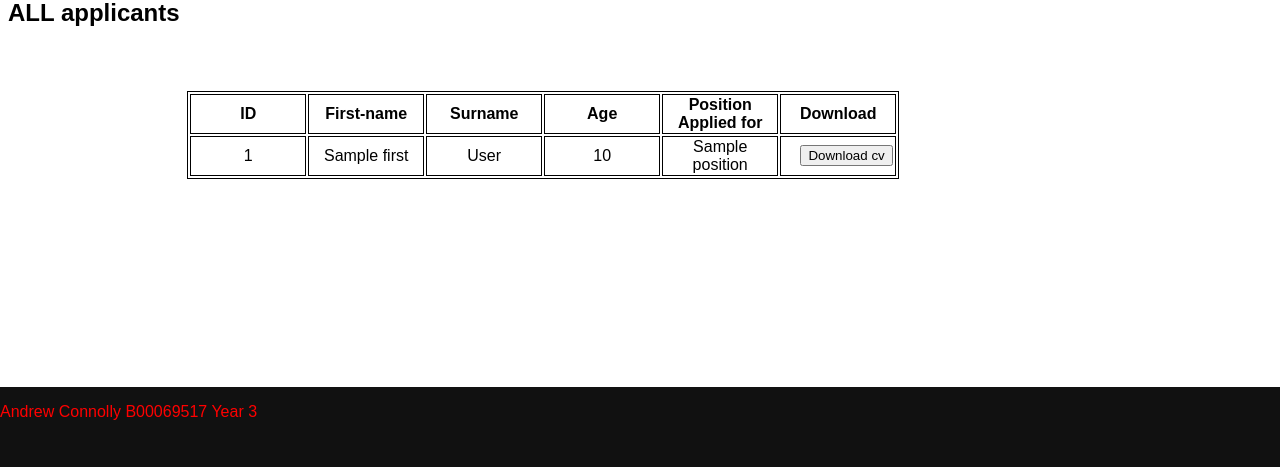
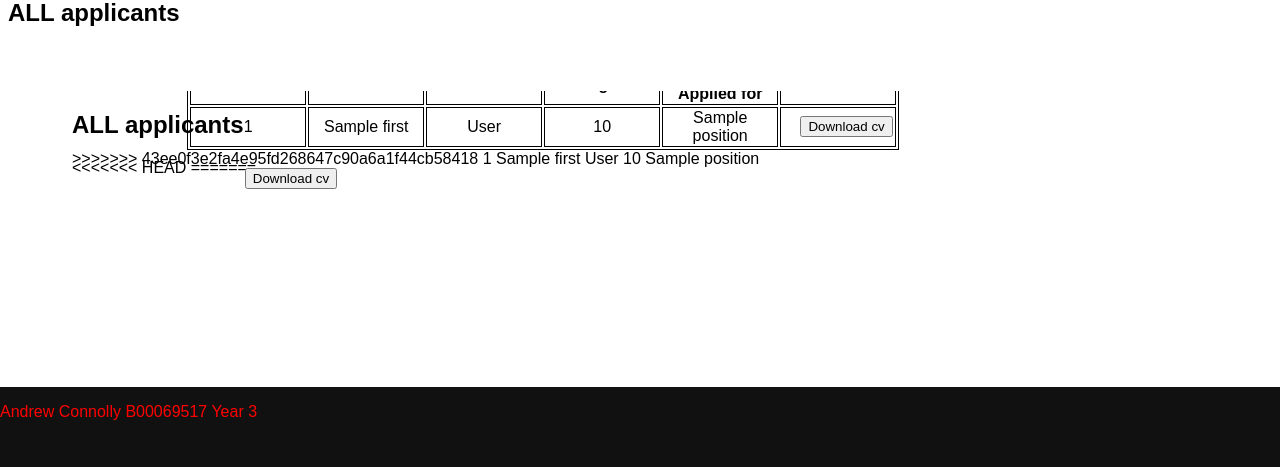
Before and after one commit to Acon94/Year3PhpItb, a PHP site: template templates/emloyer.html.twig in a window 1280 px wide. Shown: the part 333-800 px from the top of the page. Run offline with PHP 8.4, Linux system fonts and the light colour scheme; the template is opened without the code that fills it: most values are stand-ins (such as "Sample title", 1, 10 or a date in 2020); some libraries are stand-ins or nearby versions.

Commit message:
Update emloyer.html.twig

```diff
--- a/templates/emloyer.html.twig
+++ b/templates/emloyer.html.twig
@@ -10,20 +10,19 @@
 {# ------------------------------------------------- #}
 {% block main %}
 
-<!-- start table for displaying DVD details -->
+
 <h2>ALL applicants </h2>
 
-    {# -------- offer button to clear the search,. if a search term is present -------- #}
-    {% if searchText %}
-        <a href="?action=list">(reset search)</a>
-    {% endif %}
+
 
 
   <div id="viewmessages">
 
 
+<h2>ALL applicants </h2>
 
-    <table>
+
+    <table style="margin-top:-10%">
     <tr>
         <th> ID </th>
         <th> First-name </th>
@@ -35,6 +34,9 @@
 
     </tr>
 
+<<<<<<< HEAD
+
+=======
 
 
 {% for dvd in dvds %}
@@ -57,5 +59,26 @@
 {% endfor %}
 
 </table>
+>>>>>>> 43ee0f3e2fa4e95fd268647c90a6a1f44cb58418
+
+{% for dvd in dvds %}
+	    <tr>
+	        <td>{{ dvd.id }}</td>
+	        <td>{{ dvd.first }}</td>
+	        <td>{{ dvd.surname}}</td>
+	        <td>{{ dvd.age }}</td>
+	        <td>{{ dvd.position }}</td>
+
+		    <td>
+		       	<form
+			        action="/downloadCV&{{ dvd.id }}}"
+			        method="get">
+			        <input type="submit" value="Download cv">
+			</form>
+		    </td>
+	    </tr>
+	{% endfor %}
+
+	</table>
 
 {% endblock %}
```
